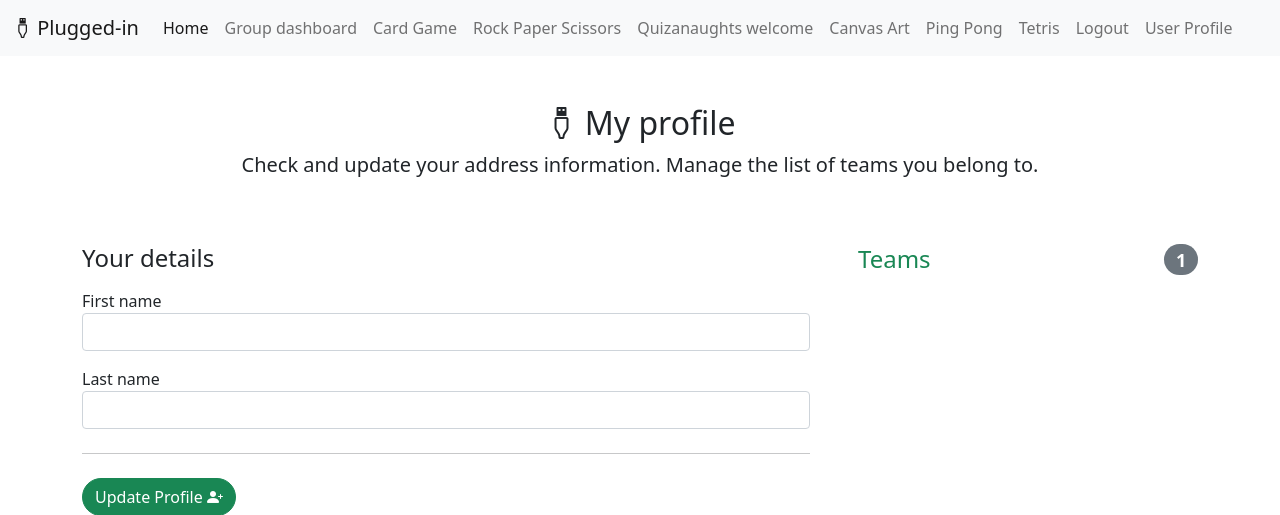
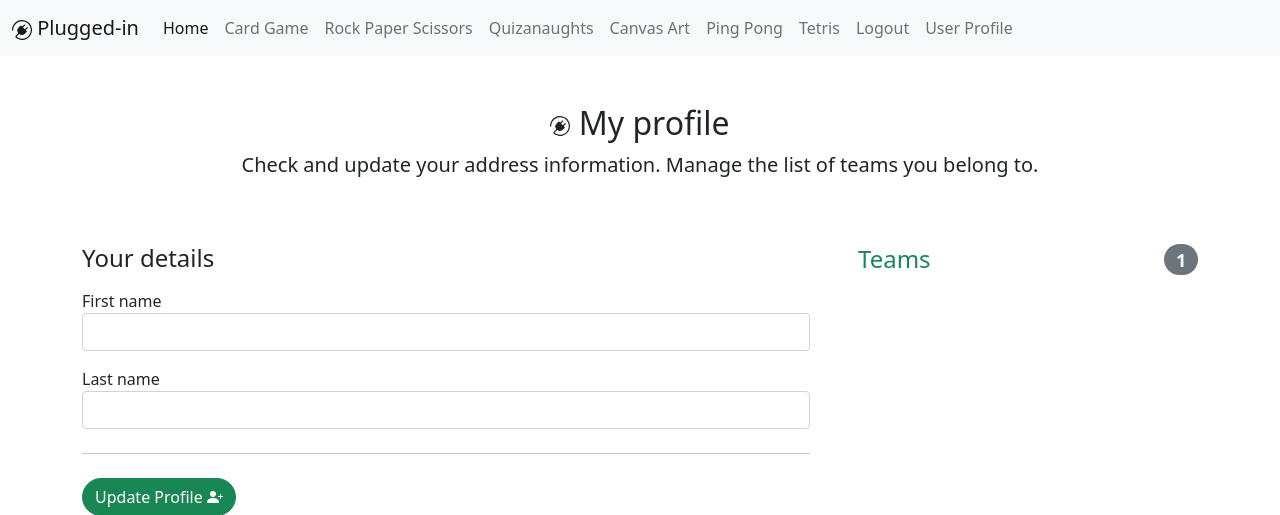
Before and after one commit to manni8436/stay-connected-hackathon, a Django app: page /profile/ in a window 1280 px wide. Shown: the top 515 px of the page. Run offline with Django 3.2, Linux system fonts and the light colour scheme; the visitor is signed in with stand-in values (Sample User, id 1); data comes from the database, SQL or seed files in the repository; some libraries are stand-ins or nearby versions.

Commit message:
Add logo to the page

```diff
--- a/static/js/quiz-game.js
+++ b/static/js/quiz-game.js
@@ -360,9 +360,10 @@
 /**
 * Increments score
 */
+
 function incrementScore() {
-score++;
-totalCorrectAnswersText.innerText = `Score ${score}`;
+    score++;
+    totalCorrectAnswersText.innerText = `Score ${score}`;
 }
 
 /**
--- a/templates/navbar-and-footer/navbar.html
+++ b/templates/navbar-and-footer/navbar.html
@@ -1,7 +1,11 @@
 <nav class="navbar navbar-expand-lg navbar-light bg-light">
     <div class="container-fluid">
       <a class="navbar-brand" href="{% url 'home' %}">
-        <span><i class="bi bi-usb-plug"></i></span>
+        <span>
+          <svg xmlns="http://www.w3.org/2000/svg" width="20" height="20" fill="currentColor" class="bi bi-plugin" viewBox="0 0 16 16">
+            <path fill-rule="evenodd" d="M1 8a7 7 0 1 1 2.898 5.673c-.167-.121-.216-.406-.002-.62l1.8-1.8a3.5 3.5 0 0 0 4.572-.328l1.414-1.415a.5.5 0 0 0 0-.707l-.707-.707 1.559-1.563a.5.5 0 1 0-.708-.706l-1.559 1.562-1.414-1.414 1.56-1.562a.5.5 0 1 0-.707-.706l-1.56 1.56-.707-.706a.5.5 0 0 0-.707 0L5.318 5.975a3.5 3.5 0 0 0-.328 4.571l-1.8 1.8c-.58.58-.62 1.6.121 2.137A8 8 0 1 0 0 8a.5.5 0 0 0 1 0Z"/>
+          </svg>
+        </span>
         Plugged-in</a>
       <button class="navbar-toggler" type="button" data-bs-toggle="collapse" data-bs-target="#navbarTogglerDemo02" aria-controls="navbarTogglerDemo02" aria-expanded="false" aria-label="Toggle navigation">
         <span class="navbar-toggler-icon"></span>
@@ -11,10 +15,6 @@
           <li class="nav-item">
             <a class="nav-link active" aria-current="page" href="{% url 'home' %}">Home</a>
           </li>
-          <li class="nav-item">
-            <a class="nav-link" href="{% url 'group_dashboard' %}">Group dashboard</a>
-          </li>
-
           <li>
             <a class="nav-link" href="{% url 'card_game' %}">Card Game</a>
           </li>
@@ -22,7 +22,7 @@
             <a class="nav-link" href="{% url 'rock_paper_scissors' %}">Rock Paper Scissors</a>
           </li>
           <li>
-            <a class="nav-link" href="{% url 'quizanaughts_welcome' %}">Quizanaughts welcome</a>
+            <a class="nav-link" href="{% url 'quizanaughts_welcome' %}">Quizanaughts</a>
           </li>
           <li>
             <a class="nav-link" href="{% url 'canvas_art' %}">Canvas Art</a>
--- a/templates/profiles/profile.html
+++ b/templates/profiles/profile.html
@@ -9,7 +9,11 @@
   <div class="py-5 text-center">
 
     <h2 class="my-heading-font">
-        <span><i class="bi bi-usb-plug"></i></span>
+        <span>
+          <svg xmlns="http://www.w3.org/2000/svg" width="20" height="20" fill="currentColor" class="bi bi-plugin" viewBox="0 0 16 16">
+            <path fill-rule="evenodd" d="M1 8a7 7 0 1 1 2.898 5.673c-.167-.121-.216-.406-.002-.62l1.8-1.8a3.5 3.5 0 0 0 4.572-.328l1.414-1.415a.5.5 0 0 0 0-.707l-.707-.707 1.559-1.563a.5.5 0 1 0-.708-.706l-1.559 1.562-1.414-1.414 1.56-1.562a.5.5 0 1 0-.707-.706l-1.56 1.56-.707-.706a.5.5 0 0 0-.707 0L5.318 5.975a3.5 3.5 0 0 0-.328 4.571l-1.8 1.8c-.58.58-.62 1.6.121 2.137A8 8 0 1 0 0 8a.5.5 0 0 0 1 0Z"/>
+          </svg>
+        </span>
         My profile
     </h2>
     <p class="lead">Check and update your address information. Manage the list of teams you belong to.
```
